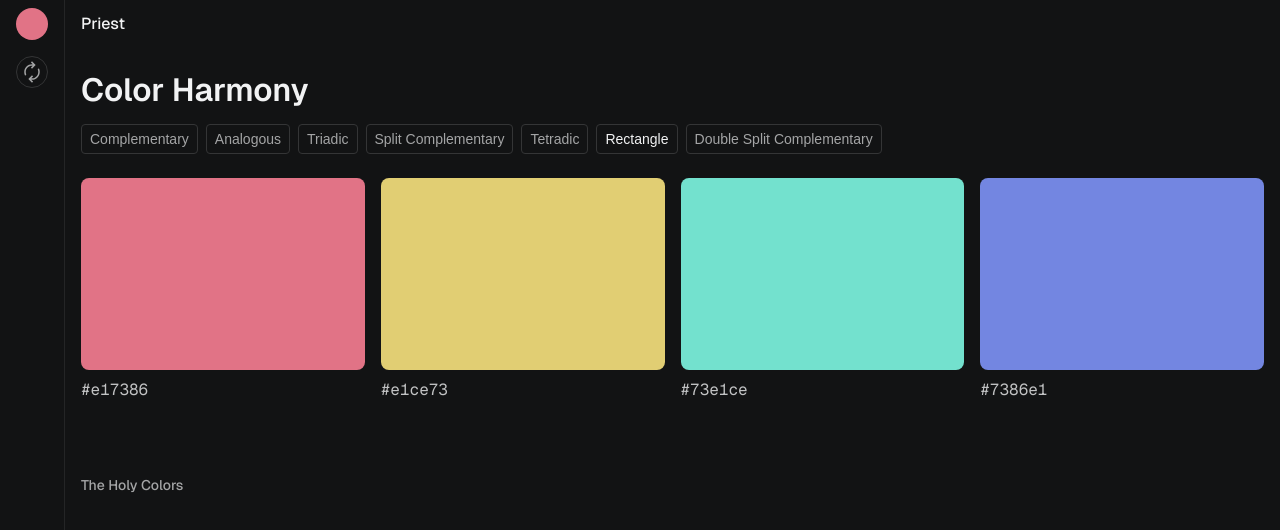
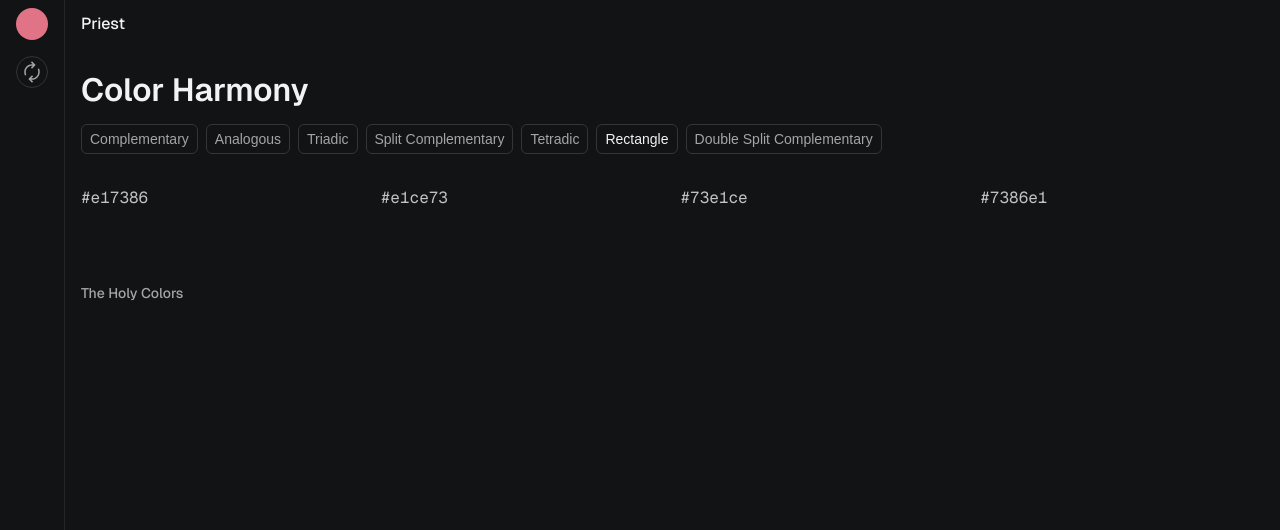
Before and after one commit to r-sp/priest, a Next.js app: page / in a window 1280 px wide. Shown: the top 530 px of the page. Built offline with nearby package versions, Linux system fonts and the light colour scheme.

Commit message:
fix border radius btn

```diff
--- a/src/components/ui/color-harmony.tsx
+++ b/src/components/ui/color-harmony.tsx
@@ -27,7 +27,7 @@ export default function ColorHarmony() {
         <button
           className={clsx(
             section === "complementary" ? "text-holy-100" : "text-holy-300",
-            "rounded border-holy-700 px-2 py-1 text-sm font-normal hover:bg-holy-800 focus:bg-holy-800 active:border-holy-600 active:bg-holy-700",
+            "rounded-md border-holy-700 px-2 py-1 text-sm font-normal hover:bg-holy-800 focus:bg-holy-800 active:border-holy-600 active:bg-holy-700",
           )}
           onClick={() => setSection("complementary")}
         >
@@ -36,7 +36,7 @@ export default function ColorHarmony() {
         <button
           className={clsx(
             section === "analogous" ? "text-holy-100" : "text-holy-300",
-            "rounded border-holy-700 px-2 py-1 text-sm font-normal hover:bg-holy-800 focus:bg-holy-800 active:border-holy-600 active:bg-holy-700",
+            "rounded-md border-holy-700 px-2 py-1 text-sm font-normal hover:bg-holy-800 focus:bg-holy-800 active:border-holy-600 active:bg-holy-700",
           )}
           onClick={() => setSection("analogous")}
         >
@@ -45,7 +45,7 @@ export default function ColorHarmony() {
         <button
           className={clsx(
             section === "triadic" ? "text-holy-100" : "text-holy-300",
-            "rounded border-holy-700 px-2 py-1 text-sm font-normal hover:bg-holy-800 focus:bg-holy-800 active:border-holy-600 active:bg-holy-700",
+            "rounded-md border-holy-700 px-2 py-1 text-sm font-normal hover:bg-holy-800 focus:bg-holy-800 active:border-holy-600 active:bg-holy-700",
           )}
           onClick={() => setSection("triadic")}
         >
@@ -54,7 +54,7 @@ export default function ColorHarmony() {
         <button
           className={clsx(
             section === "split-complementary" ? "text-holy-100" : "text-holy-300",
-            "rounded border-holy-700 px-2 py-1 text-sm font-normal hover:bg-holy-800 focus:bg-holy-800 active:border-holy-600 active:bg-holy-700",
+            "rounded-md border-holy-700 px-2 py-1 text-sm font-normal hover:bg-holy-800 focus:bg-holy-800 active:border-holy-600 active:bg-holy-700",
           )}
           onClick={() => setSection("split-complementary")}
         >
@@ -63,7 +63,7 @@ export default function ColorHarmony() {
         <button
           className={clsx(
             section === "tetradic" ? "text-holy-100" : "text-holy-300",
-            "rounded border-holy-700 px-2 py-1 text-sm font-normal hover:bg-holy-800 focus:bg-holy-800 active:border-holy-600 active:bg-holy-700",
+            "rounded-md border-holy-700 px-2 py-1 text-sm font-normal hover:bg-holy-800 focus:bg-holy-800 active:border-holy-600 active:bg-holy-700",
           )}
           onClick={() => setSection("tetradic")}
         >
@@ -72,7 +72,7 @@ export default function ColorHarmony() {
         <button
           className={clsx(
             section === "rectangle" ? "text-holy-100" : "text-holy-300",
-            "rounded border-holy-700 px-2 py-1 text-sm font-normal hover:bg-holy-800 focus:bg-holy-800 active:border-holy-600 active:bg-holy-700",
+            "rounded-md border-holy-700 px-2 py-1 text-sm font-normal hover:bg-holy-800 focus:bg-holy-800 active:border-holy-600 active:bg-holy-700",
           )}
           onClick={() => setSection("rectangle")}
         >
@@ -81,7 +81,7 @@ export default function ColorHarmony() {
         <button
           className={clsx(
             section === "double-split-complementary" ? "text-holy-100" : "text-holy-300",
-            "rounded border-holy-700 px-2 py-1 text-sm font-normal hover:bg-holy-800 focus:bg-holy-800 active:border-holy-600 active:bg-holy-700",
+            "rounded-md border-holy-700 px-2 py-1 text-sm font-normal hover:bg-holy-800 focus:bg-holy-800 active:border-holy-600 active:bg-holy-700",
           )}
           onClick={() => setSection("double-split-complementary")}
         >
@@ -102,7 +102,7 @@ export default function ColorHarmony() {
         )}
       >
         {harmony.map((c, i) => (
-          <ColorCard color={c} key={i} preview={{ className: "min-h-48" }} />
+          <ColorCard color={c} key={i} />
         ))}
       </aside>
     </div>
```
